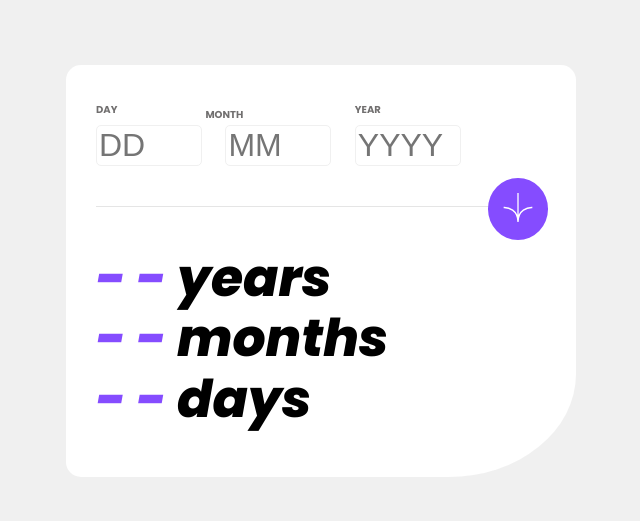
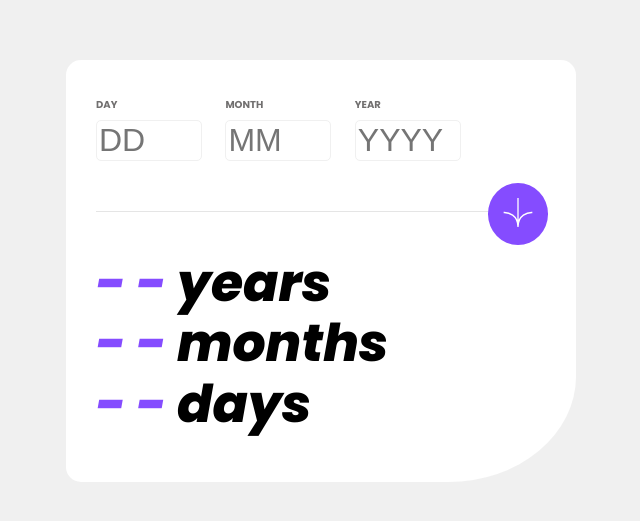
Before and after one commit to 1k14u14/age-calculator, a plain HTML site: page index.html in a window 1280 px wide. Shown: the part 137-658 px from the top of the page, without its empty margins (319-959 px from the left). Drawn offline with Linux system fonts and the light colour scheme.

Commit message:
style update

```diff
--- a/index.html
+++ b/index.html
@@ -40,11 +40,8 @@
         border: 1px solid hsl(0, 0%, 94%);
         cursor: pointer;
       }
-      input#month {
-        margin: 0 20px;
-      }
       hr {
-        margin-top: 40px;
+        margin-top: 50px;
         margin-bottom: -40px;
         border: 0;
         height: 0;
@@ -64,6 +61,9 @@
       .date {
         display: inline-block;
         color: hsl(0, 1%, 44%);
+      }
+      span.y {
+        margin: 0 20px;
       }
       .age {
         font-style: italic;
@@ -100,8 +100,8 @@
         input[type="text"] {
           width: 80px;
         }
-        input#month {
-          margin: 0 10px;
+        span.y {
+          margin: 0 15px;
         }
         button {
           left: 120px;
@@ -117,7 +117,7 @@
           <input type="text" name="day" id="day" placeholder="DD" />
           <div id="day-err"></div>
         </span>
-        <span class="date">
+        <span class="date y">
           <label class="month" for="month">MONTH</label><br />
           <input type="text" name="month" id="month" placeholder="MM" />
           <div id="month-err"></div>
```
